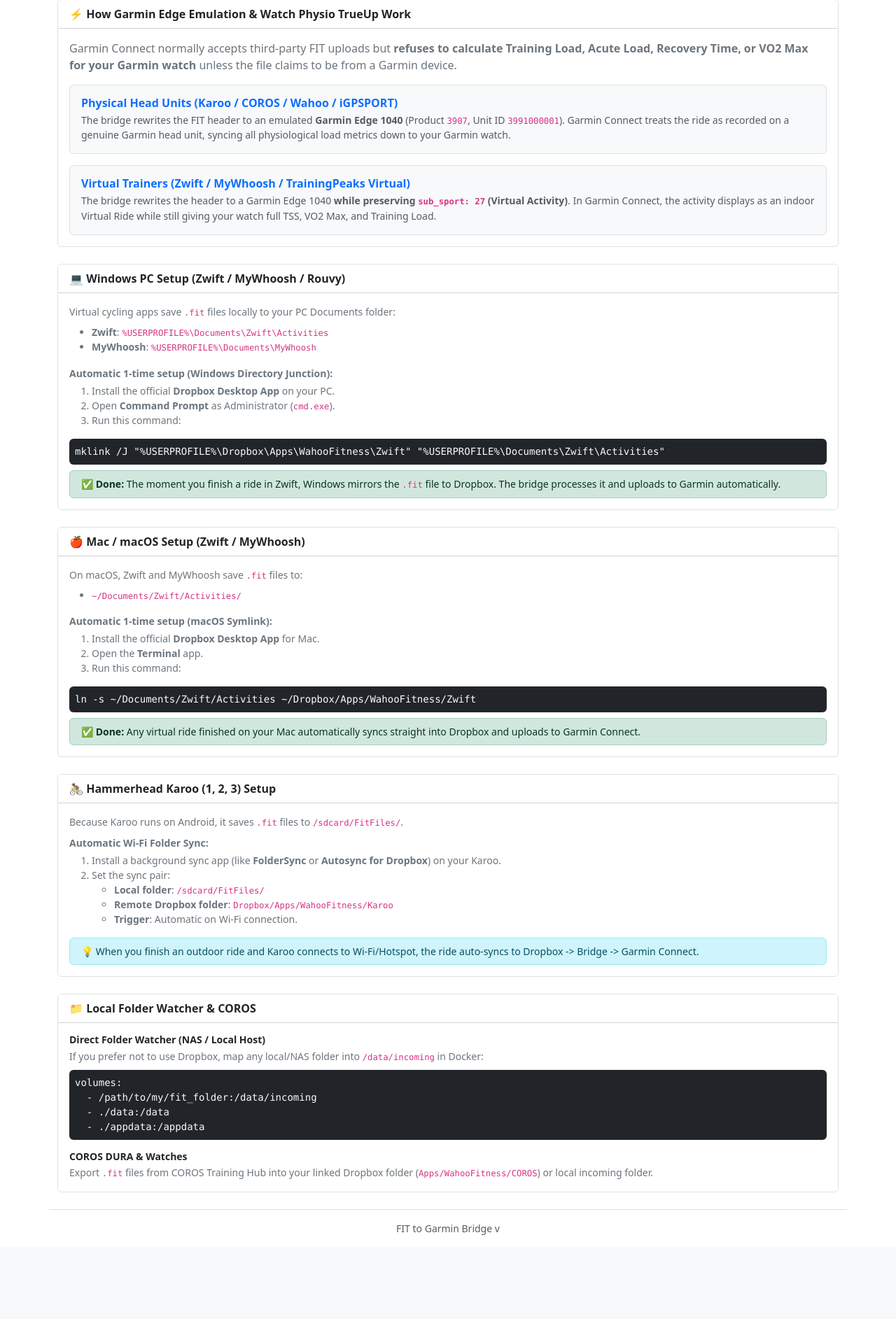
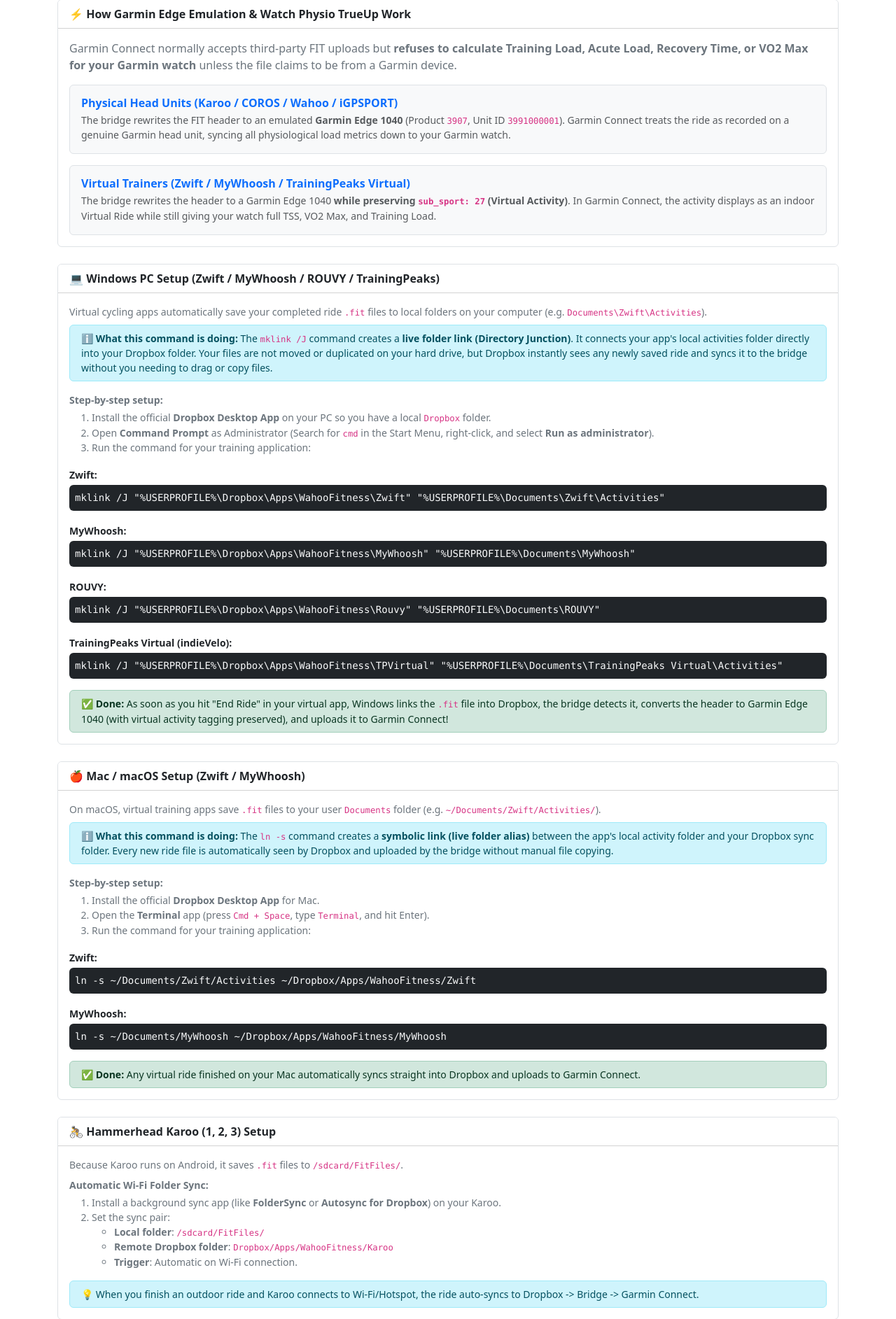
Before and after one commit to ntrance/wahoo-garmin-fit-bridge, a FastAPI app: template app/templates/help.html in a window 1280 px wide. Shown: the part 144-2029 px from the top of the page at 70% size. Before the commit the page ends 1909 px from the top, so only its background shows below. Run offline with FastAPI, Linux system fonts and the light colour scheme; the template is opened without the code that fills it, so the values that code supplies are empty; parts of the project's set-up code (start-up, migrations or seed data) failed here and were passed over.

Commit message:
docs: add clear explanation of mklink and ln -s folder linking for end users

```diff
--- a/app/templates/help.html
+++ b/app/templates/help.html
@@ -41,25 +41,47 @@
   <div class="col-12">
     <div class="card border">
       <div class="card-header bg-white fw-bold">
-        💻 Windows PC Setup (Zwift / MyWhoosh / Rouvy)
+        💻 Windows PC Setup (Zwift / MyWhoosh / ROUVY / TrainingPeaks)
       </div>
       <div class="card-body">
         <p class="text-secondary small mb-2">
-          Virtual cycling apps save <code>.fit</code> files locally to your PC Documents folder:
+          Virtual cycling apps automatically save your completed ride <code>.fit</code> files to local folders on your computer (e.g. <code>Documents\Zwift\Activities</code>).
         </p>
-        <ul class="text-secondary small mb-3">
-          <li><strong>Zwift</strong>: <code>%USERPROFILE%\Documents\Zwift\Activities</code></li>
-          <li><strong>MyWhoosh</strong>: <code>%USERPROFILE%\Documents\MyWhoosh</code></li>
-        </ul>
-        <p class="text-secondary small mb-1 fw-semibold">Automatic 1-time setup (Windows Directory Junction):</p>
+
+        <div class="alert alert-info py-2 mb-3 small">
+          <strong>ℹ️ What this command is doing:</strong>
+          The <code>mklink /J</code> command creates a <strong>live folder link (Directory Junction)</strong>. It connects your app's local activities folder directly into your Dropbox folder. Your files are not moved or duplicated on your hard drive, but Dropbox instantly sees any newly saved ride and syncs it to the bridge without you needing to drag or copy files.
+        </div>
+
+        <p class="text-secondary small mb-1 fw-semibold">Step-by-step setup:</p>
         <ol class="text-secondary small mb-3">
-          <li>Install the official <strong>Dropbox Desktop App</strong> on your PC.</li>
-          <li>Open <strong>Command Prompt</strong> as Administrator (<code>cmd.exe</code>).</li>
-          <li>Run this command:</li>
+          <li>Install the official <strong>Dropbox Desktop App</strong> on your PC so you have a local <code>Dropbox</code> folder.</li>
+          <li>Open <strong>Command Prompt</strong> as Administrator (Search for <code>cmd</code> in the Start Menu, right-click, and select <strong>Run as administrator</strong>).</li>
+          <li>Run the command for your training application:</li>
         </ol>
-        <pre class="bg-dark text-light p-2 rounded small mb-2 user-select-all"><code>mklink /J "%USERPROFILE%\Dropbox\Apps\WahooFitness\Zwift" "%USERPROFILE%\Documents\Zwift\Activities"</code></pre>
+
+        <div class="mb-3">
+          <label class="form-label text-dark fw-semibold small mb-1">Zwift:</label>
+          <pre class="bg-dark text-light p-2 rounded small mb-2 user-select-all"><code>mklink /J "%USERPROFILE%\Dropbox\Apps\WahooFitness\Zwift" "%USERPROFILE%\Documents\Zwift\Activities"</code></pre>
+        </div>
+
+        <div class="mb-3">
+          <label class="form-label text-dark fw-semibold small mb-1">MyWhoosh:</label>
+          <pre class="bg-dark text-light p-2 rounded small mb-2 user-select-all"><code>mklink /J "%USERPROFILE%\Dropbox\Apps\WahooFitness\MyWhoosh" "%USERPROFILE%\Documents\MyWhoosh"</code></pre>
+        </div>
+
+        <div class="mb-3">
+          <label class="form-label text-dark fw-semibold small mb-1">ROUVY:</label>
+          <pre class="bg-dark text-light p-2 rounded small mb-2 user-select-all"><code>mklink /J "%USERPROFILE%\Dropbox\Apps\WahooFitness\Rouvy" "%USERPROFILE%\Documents\ROUVY"</code></pre>
+        </div>
+
+        <div class="mb-3">
+          <label class="form-label text-dark fw-semibold small mb-1">TrainingPeaks Virtual (indieVelo):</label>
+          <pre class="bg-dark text-light p-2 rounded small mb-2 user-select-all"><code>mklink /J "%USERPROFILE%\Dropbox\Apps\WahooFitness\TPVirtual" "%USERPROFILE%\Documents\TrainingPeaks Virtual\Activities"</code></pre>
+        </div>
+
         <div class="alert alert-success py-2 mb-0 small">
-          ✅ <strong>Done:</strong> The moment you finish a ride in Zwift, Windows mirrors the <code>.fit</code> file to Dropbox. The bridge processes it and uploads to Garmin automatically.
+          ✅ <strong>Done:</strong> As soon as you hit "End Ride" in your virtual app, Windows links the <code>.fit</code> file into Dropbox, the bridge detects it, converts the header to Garmin Edge 1040 (with virtual activity tagging preserved), and uploads it to Garmin Connect!
         </div>
       </div>
     </div>
@@ -73,18 +95,31 @@
       </div>
       <div class="card-body">
         <p class="text-secondary small mb-2">
-          On macOS, Zwift and MyWhoosh save <code>.fit</code> files to:
+          On macOS, virtual training apps save <code>.fit</code> files to your user <code>Documents</code> folder (e.g. <code>~/Documents/Zwift/Activities/</code>).
         </p>
-        <ul class="text-secondary small mb-3">
-          <li><code>~/Documents/Zwift/Activities/</code></li>
-        </ul>
-        <p class="text-secondary small mb-1 fw-semibold">Automatic 1-time setup (macOS Symlink):</p>
+
+        <div class="alert alert-info py-2 mb-3 small">
+          <strong>ℹ️ What this command is doing:</strong>
+          The <code>ln -s</code> command creates a <strong>symbolic link (live folder alias)</strong> between the app's local activity folder and your Dropbox sync folder. Every new ride file is automatically seen by Dropbox and uploaded by the bridge without manual file copying.
+        </div>
+
+        <p class="text-secondary small mb-1 fw-semibold">Step-by-step setup:</p>
         <ol class="text-secondary small mb-3">
           <li>Install the official <strong>Dropbox Desktop App</strong> for Mac.</li>
-          <li>Open the <strong>Terminal</strong> app.</li>
-          <li>Run this command:</li>
+          <li>Open the <strong>Terminal</strong> app (press <code>Cmd + Space</code>, type <code>Terminal</code>, and hit Enter).</li>
+          <li>Run the command for your training application:</li>
         </ol>
-        <pre class="bg-dark text-light p-2 rounded small mb-2 user-select-all"><code>ln -s ~/Documents/Zwift/Activities ~/Dropbox/Apps/WahooFitness/Zwift</code></pre>
+
+        <div class="mb-3">
+          <label class="form-label text-dark fw-semibold small mb-1">Zwift:</label>
+          <pre class="bg-dark text-light p-2 rounded small mb-2 user-select-all"><code>ln -s ~/Documents/Zwift/Activities ~/Dropbox/Apps/WahooFitness/Zwift</code></pre>
+        </div>
+
+        <div class="mb-3">
+          <label class="form-label text-dark fw-semibold small mb-1">MyWhoosh:</label>
+          <pre class="bg-dark text-light p-2 rounded small mb-2 user-select-all"><code>ln -s ~/Documents/MyWhoosh ~/Dropbox/Apps/WahooFitness/MyWhoosh</code></pre>
+        </div>
+
         <div class="alert alert-success py-2 mb-0 small">
           ✅ <strong>Done:</strong> Any virtual ride finished on your Mac automatically syncs straight into Dropbox and uploads to Garmin Connect.
         </div>
```
Also changed, not shown: docs/multi-platform-sync.md (+37 -19 lines).
